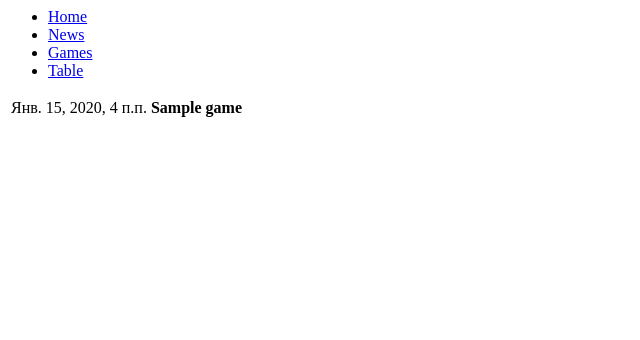
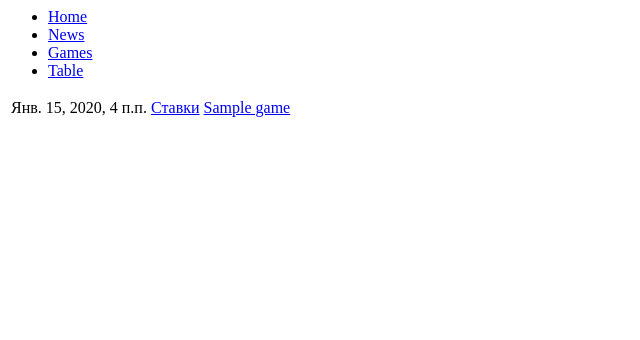
Before and after one commit to fallprojects/DanilProject, a Django app: page /games/ in a window 1280 px wide. Shown: the top 340 px of the page, without its empty margins (0-640 px from the left). Run offline with Django 3.2, Linux system fonts and the light colour scheme; tables that the repository leaves empty hold one stand-in row (values such as "Sample post").

Commit message:
update page

```diff
--- a/Football/api/templates/api/games.html
+++ b/Football/api/templates/api/games.html
@@ -5,7 +5,7 @@
 {% for game in game %}
 <tr>
     <td>{{ game.time_of_game}}</td>
-    <th>{{ game.name_of_game }}</th>
+    <td><a class="btn btn-dark" href="{% url 'rates' game.id %}">Ставки</a> </td><td><a href="{% url 'about_game' %}">{{ game.name_of_game }}</a></td>
 </tr>
 {% endfor %}
     </table>
```
